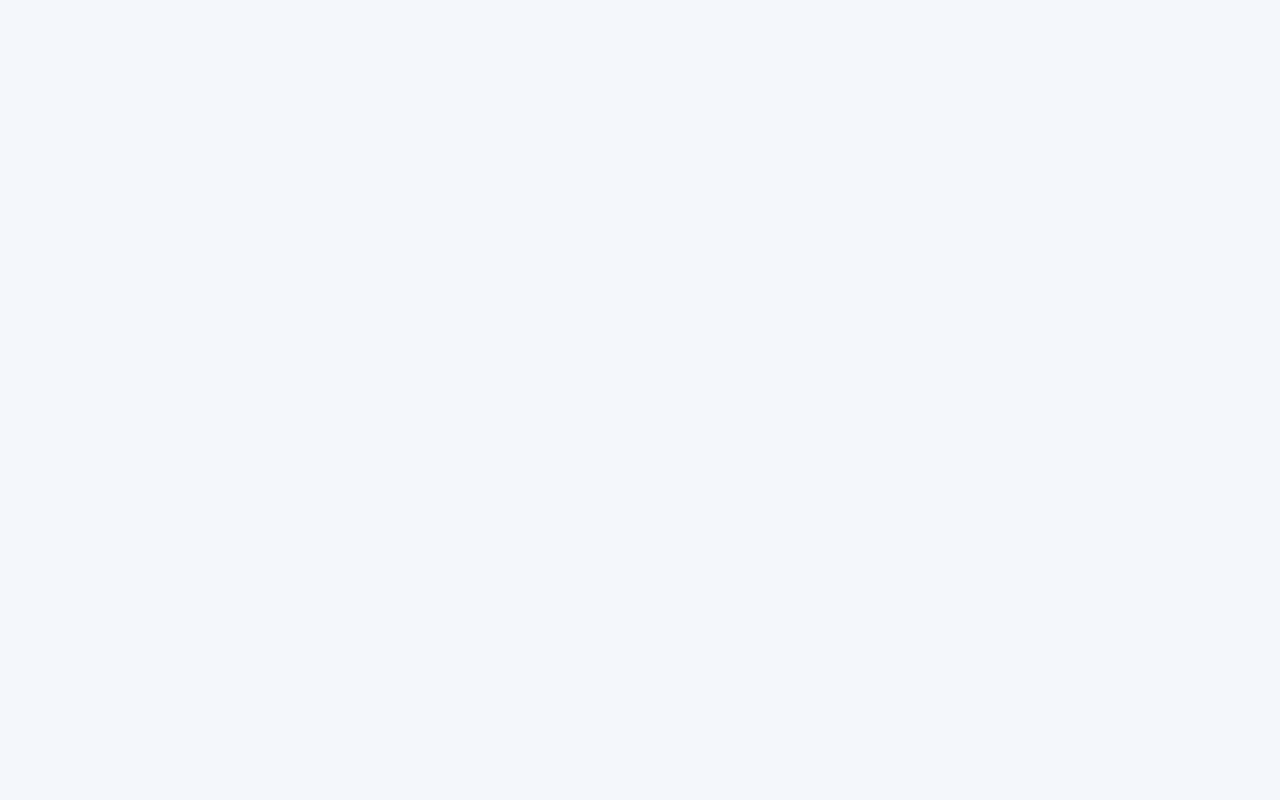
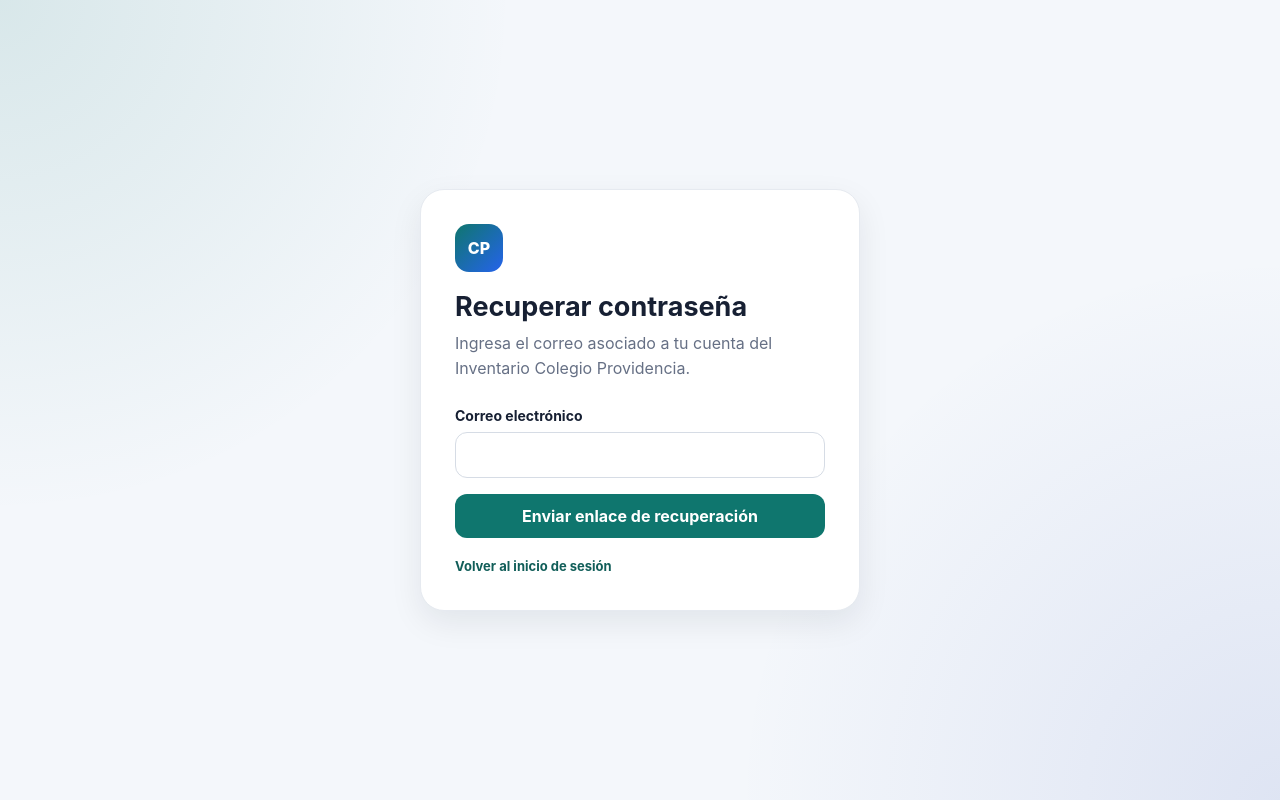
Before and after one commit to innova-space-edu/Inventario-Colegio-Providencia, a Next.js app: page /recuperar-clave in a window 1280 px wide. Before the commit this address had no page. Built offline with nearby package versions, Linux system fonts and the light colour scheme.

Commit message:
feat: add password recovery page

```diff
--- /dev/null
+++ b/app/recuperar-clave/page.tsx
@@ -0,0 +1,5 @@
+import { PasswordRecoveryRequest } from "@/components/auth/password-recovery-request";
+
+export default function PasswordRecoveryPage() {
+  return <PasswordRecoveryRequest />;
+}
```
